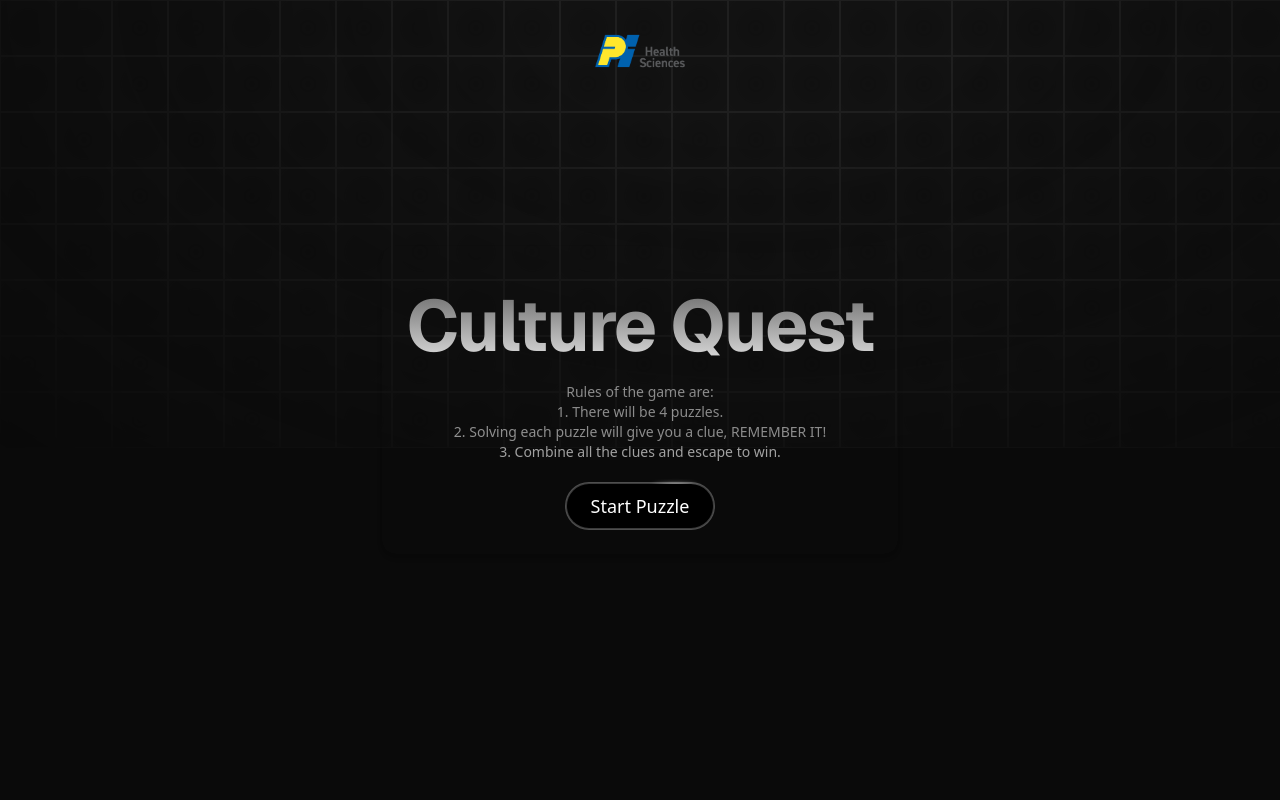
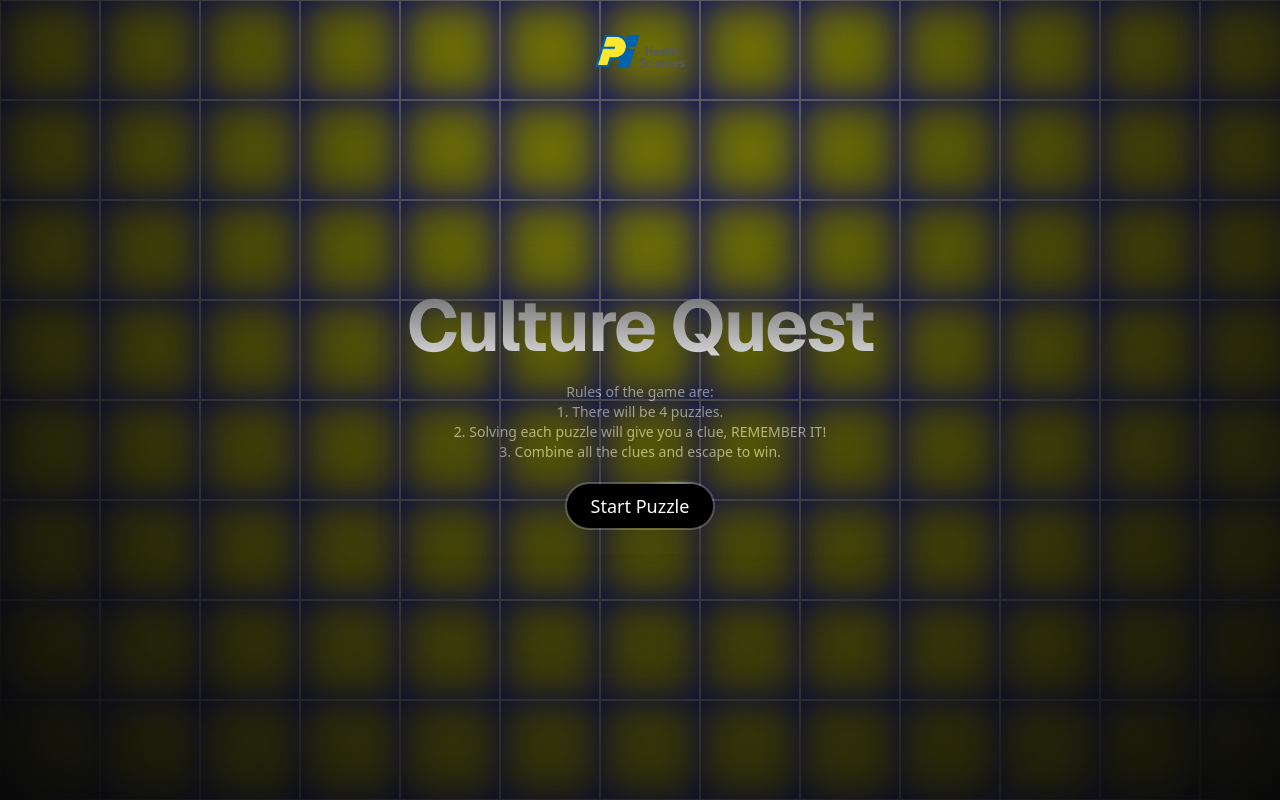
Before and after one commit to ola-nishant/Culture-Quest, a Next.js app: page / in a window 1280 px wide. Built offline with nearby package versions, Linux system fonts and the light colour scheme.

Commit message:
Fixed background-ripple-effect fill issue

```diff
--- a/src/components/ui/background-ripple-effect.tsx
+++ b/src/components/ui/background-ripple-effect.tsx
@@ -24,10 +24,10 @@ export const BackgroundRippleEffect = ({
       className={cn(
         "absolute inset-0 h-full w-full",
         "[--cell-border-color:var(--color-neutral-300)] [--cell-fill-color:var(--color-neutral-100)] [--cell-shadow-color:var(--color-neutral-500)]",
-        "dark:[--cell-border-color:var(--color-neutral-700)] dark:[--cell-fill-color:var(--color-neutral-900)] dark:[--cell-shadow-color:var(--color-neutral-800)]",
+        "dark:[--cell-border-color:grey)] dark:[--cell-fill-color:yellow] dark:[--cell-shadow-color:blue]"
       )}
     >
-      <div className="relative h-auto w-auto overflow-hidden">
+      <div className="relative h-full w-full overflow-hidden">
         <div className="pointer-events-none absolute inset-0 z-[2] h-full w-full overflow-hidden" />
         <DivGrid
           key={`base-${rippleKey}`}
@@ -79,16 +79,23 @@ const DivGrid = ({
 }: DivGridProps) => {
   const cells = useMemo(
     () => Array.from({ length: rows * cols }, (_, idx) => idx),
-    [rows, cols],
+    [rows, cols]
   );
 
+  // const gridStyle: React.CSSProperties = {
+  //   display: "grid",
+  //   gridTemplateColumns: `repeat(${cols}, ${cellSize}px)`,
+  //   gridTemplateRows: `repeat(${rows}, ${cellSize}px)`,
+  //   width: cols * cellSize,
+  //   height: rows * cellSize,
+  //   marginInline: "auto",
+  // };
   const gridStyle: React.CSSProperties = {
     display: "grid",
-    gridTemplateColumns: `repeat(${cols}, ${cellSize}px)`,
-    gridTemplateRows: `repeat(${rows}, ${cellSize}px)`,
-    width: cols * cellSize,
-    height: rows * cellSize,
-    marginInline: "auto",
+    gridTemplateColumns: `repeat(${cols}, 1fr)`,
+    gridTemplateRows: `repeat(${rows}, 1fr)`,
+    width: "100%",
+    height: "100%",
   };
 
   return (
@@ -115,11 +122,12 @@ const DivGrid = ({
             className={cn(
               "cell relative border-[0.5px] opacity-40 transition-opacity duration-150 will-change-transform hover:opacity-80 dark:shadow-[0px_0px_40px_1px_var(--cell-shadow-color)_inset]",
               clickedCell && "animate-cell-ripple [animation-fill-mode:none]",
-              !interactive && "pointer-events-none",
+              !interactive && "pointer-events-none"
             )}
             style={{
               backgroundColor: fillColor,
               borderColor: borderColor,
+              aspectRatio: "1",
               ...style,
             }}
             onClick={
```
